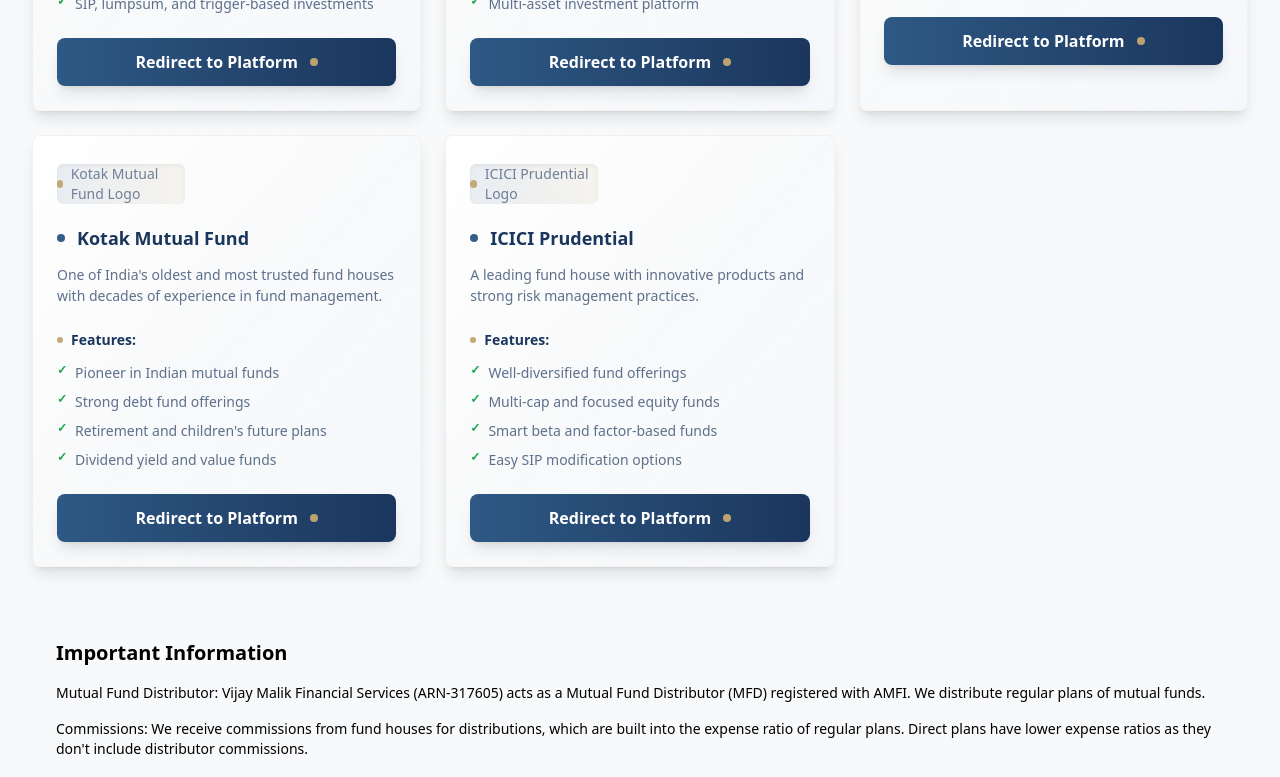
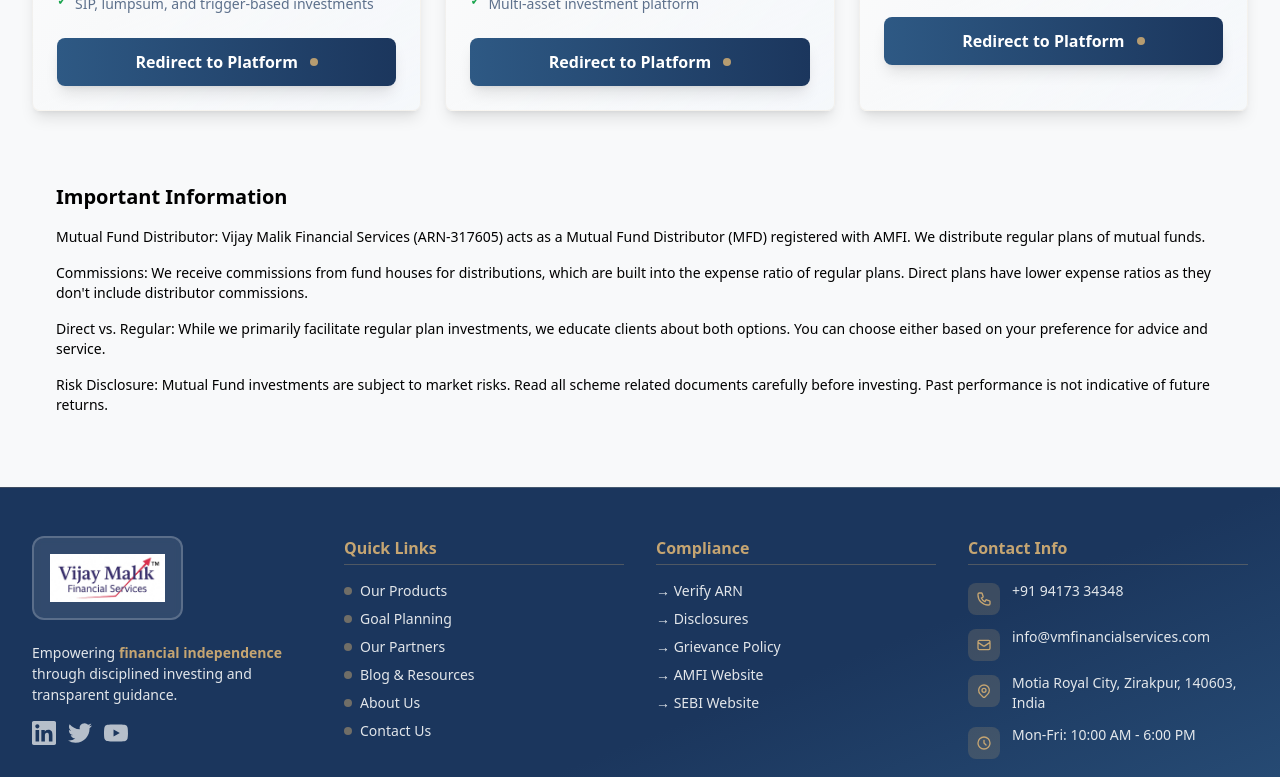
Before and after one commit to Ojasvi2208/VM_Services_Production, a Next.js app: page /partners in a window 1280 px wide. Shown: the part 780-1557 px from the top of the page. Built offline with nearby package versions, Linux system fonts and the light colour scheme.

Commit message:
Remove ICICI and Kotak from partners page

```diff
--- a/src/app/partners/page.tsx
+++ b/src/app/partners/page.tsx
@@ -161,37 +161,6 @@
       ],
       category: 'primary'
     },
-    {
-      id: 'utimf',
-      name: 'Kotak Mutual Fund',
-      logo: '/uti-logo.svg',
-      description: 'One of India\'s oldest and most trusted fund houses with decades of experience in fund management.',
-      redirectUrl: 'https://www.utimf.com',
-      partnerCode: 'VMFS004',
-      features: [
-        'Pioneer in Indian mutual funds',
-        'Strong debt fund offerings',
-        'Retirement and children\'s future plans',
-        'Dividend yield and value funds'
-      ],
-      category: 'secondary'
-    },
-    {
-      id: 'icici',
-      name: 'ICICI Prudential',
-      logo: '/icici-logo.svg',
-      description: 'A leading fund house with innovative products and strong risk management practices.',
-      redirectUrl: 'https://www.icicipruamc.com',
-      partnerCode: 'VMFS005',
-      features: [
-        'Well-diversified fund offerings',
-        'Multi-cap and focused equity funds',
-        'Smart beta and factor-based funds',
-        'Easy SIP modification options'
-      ],
-      category: 'secondary'
-    }
-
   ];
 
   // Filter partners based on active filter
```
